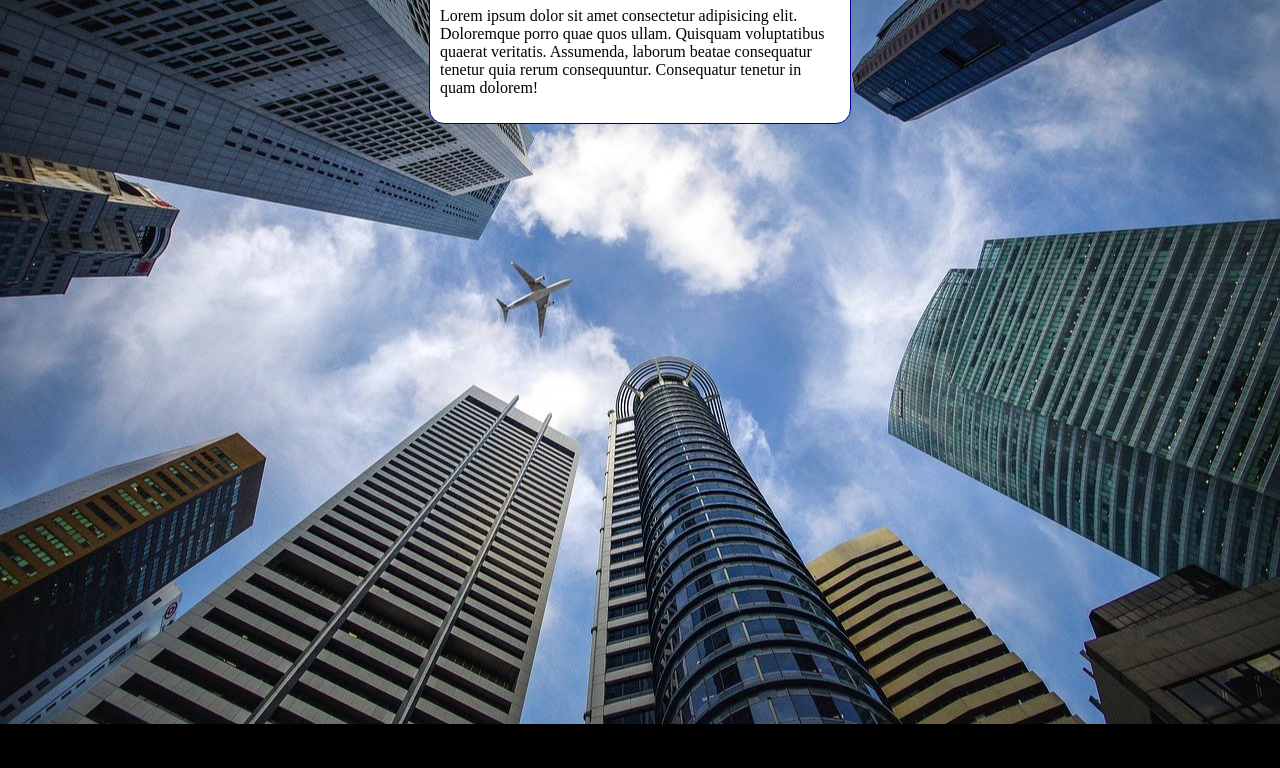
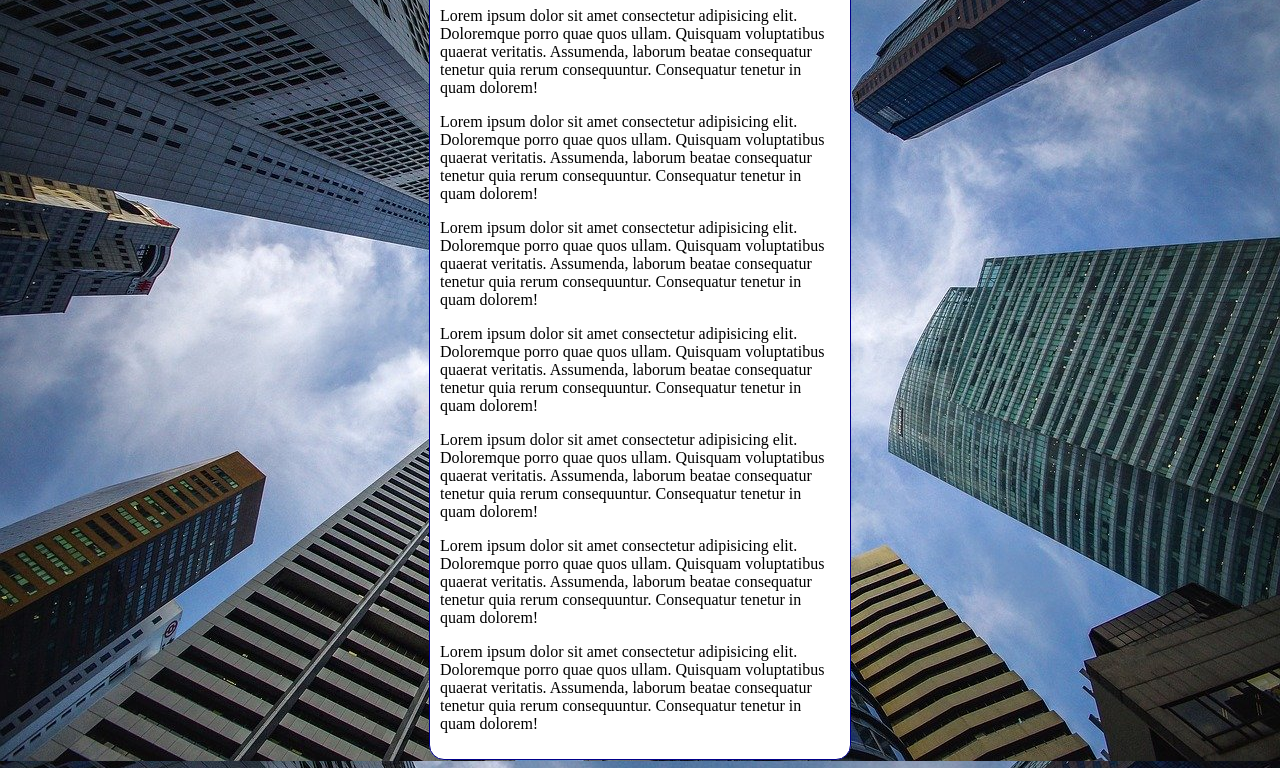
Before and after one commit to AntonioNascim/exercicios, a plain HTML site: page exercicio 14/fundo006.html in a window 1280 px wide. Shown: the part 92-860 px from the top of the page. Before the commit the page ends 816 px from the top, so only its background shows below. Drawn offline with Linux system fonts and the light colour scheme.

Commit message:
atualização do fundo 006

```diff
--- a/exercicio 14/fundo006.html
+++ b/exercicio 14/fundo006.html
@@ -3,15 +3,20 @@
 <head>
     <meta charset="UTF-8">
     <meta name="viewport" content="width=device-width, initial-scale=1.0">
-    <title>document</title>
+    <title>fundo fixo de tela</title>
 </head>
 <style>
     body{
+        /*
         height: 100vh;
         background-color: black;
         background-image: url('imagens/wallpaper002.jpg');
         background-position: center center;
         background-repeat: no-repeat;
+        background-size: cover;
+        background-attachment:fixed ;
+        */
+        background: black url('imagens/wallpaper002.jpg') center center no-repeat fixed;
         background-size: cover;
     }
     main{
@@ -27,6 +32,12 @@
     <main>
         <h1>Teste de imagem de fundo</h1>
         <p>Lorem ipsum dolor sit amet consectetur adipisicing elit. Doloremque porro quae quos ullam. Quisquam voluptatibus quaerat veritatis. Assumenda, laborum beatae consequatur tenetur quia rerum consequuntur. Consequatur tenetur in quam dolorem!</p>
+        <p>Lorem ipsum dolor sit amet consectetur adipisicing elit. Doloremque porro quae quos ullam. Quisquam voluptatibus quaerat veritatis. Assumenda, laborum beatae consequatur tenetur quia rerum consequuntur. Consequatur tenetur in quam dolorem!</p>
+        <p>Lorem ipsum dolor sit amet consectetur adipisicing elit. Doloremque porro quae quos ullam. Quisquam voluptatibus quaerat veritatis. Assumenda, laborum beatae consequatur tenetur quia rerum consequuntur. Consequatur tenetur in quam dolorem!</p>
+        <p>Lorem ipsum dolor sit amet consectetur adipisicing elit. Doloremque porro quae quos ullam. Quisquam voluptatibus quaerat veritatis. Assumenda, laborum beatae consequatur tenetur quia rerum consequuntur. Consequatur tenetur in quam dolorem!</p>
+        <p>Lorem ipsum dolor sit amet consectetur adipisicing elit. Doloremque porro quae quos ullam. Quisquam voluptatibus quaerat veritatis. Assumenda, laborum beatae consequatur tenetur quia rerum consequuntur. Consequatur tenetur in quam dolorem!</p>
+        <p>Lorem ipsum dolor sit amet consectetur adipisicing elit. Doloremque porro quae quos ullam. Quisquam voluptatibus quaerat veritatis. Assumenda, laborum beatae consequatur tenetur quia rerum consequuntur. Consequatur tenetur in quam dolorem!</p>
+        <p>Lorem ipsum dolor sit amet consectetur adipisicing elit. Doloremque porro quae quos ullam. Quisquam voluptatibus quaerat veritatis. Assumenda, laborum beatae consequatur tenetur quia rerum consequuntur. Consequatur tenetur in quam dolorem!</p>
     </main>
 </body>
 </html>
```
